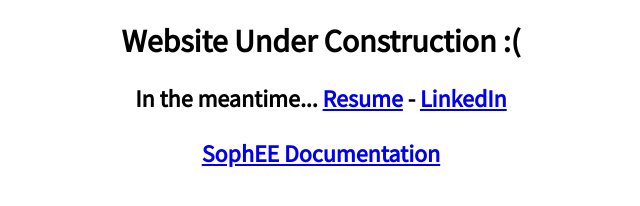
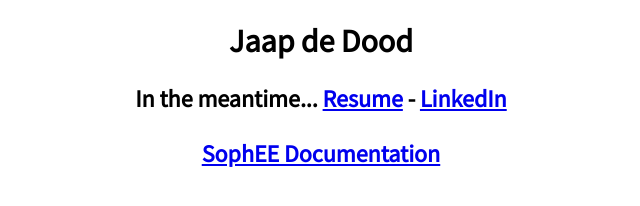
Before and after one commit to Jaapdedood/jaapdedood.com, a plain HTML site: page index.html in a window 1280 px wide. Shown: the whole page, without its empty margins (319-959 px from the left). Drawn offline with Linux system fonts and the light colour scheme.

```diff
--- a/index.html
+++ b/index.html
@@ -18,7 +18,9 @@
     <title></title>
   </head>
   <body>
-    <h1> Website Under Construction :( </h1>
+    <div id="name">
+      <h1> Jaap de Dood </h1>
+    </div>
     <h2> In the meantime... <a href="/files/resume.pdf">Resume</a> - <a href="https://www.linkedin.com/in/jaapdood/">LinkedIn </a><h2>
       <p><a href="http://jaapdedood.com/SophEE/">SophEE Documentation</a></p>
   </body>
```
Also changed, not shown: 4 other files.
